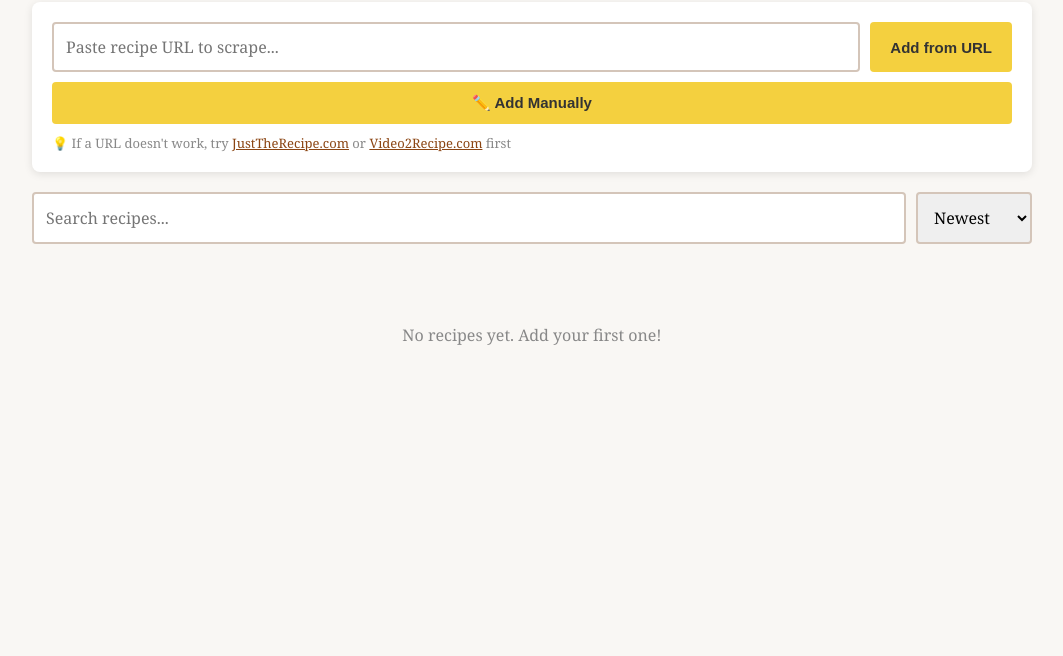
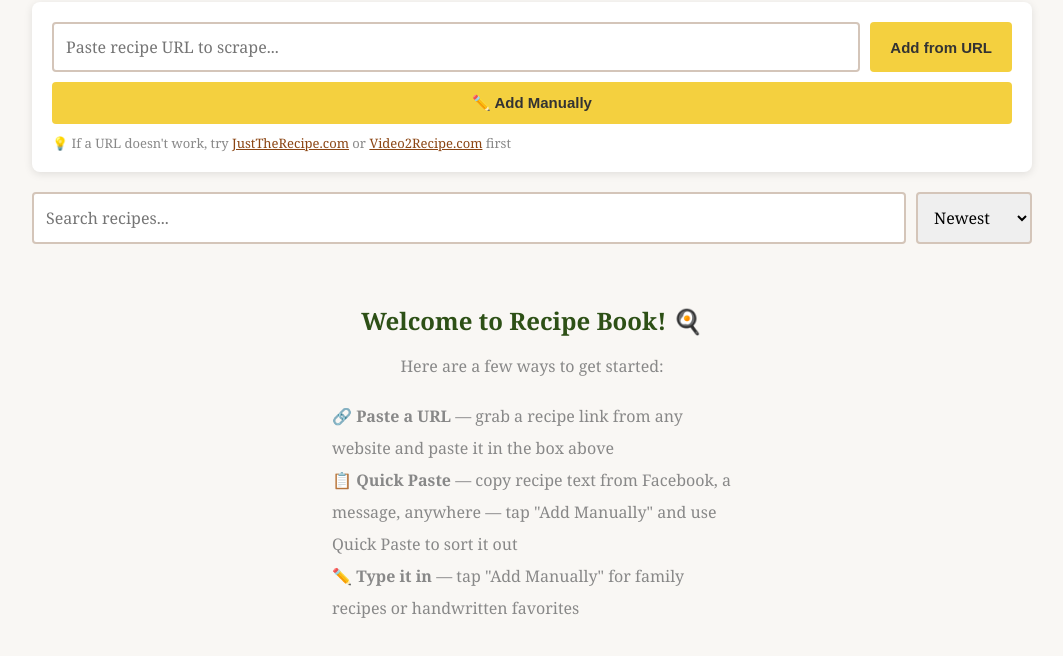
Before and after one commit to blondegedu/recipe-book-pwa, a plain HTML site: page index.html in a window 1280 px wide. Shown: the part 82-738 px from the top of the page, without its empty margins (108-1171 px from the left). Drawn offline with Linux system fonts and the light colour scheme.

Commit message:
Add friendly empty state guidance for new users

```diff
--- a/index.html
+++ b/index.html
@@ -236,7 +236,20 @@ async function renderList() {
 
     const el = document.getElementById('recipeList');
     if (!list.length) {
-        el.innerHTML = '<div class="empty">No recipes yet. Add your first one!</div>';
+        const q = document.getElementById('searchBox').value.trim();
+        if (q) {
+            el.innerHTML = '<div class="empty">No recipes match your search.</div>';
+        } else {
+            el.innerHTML = `<div class="empty" style="padding:40px 20px;">
+                <h2 style="color:#2d5016;margin-bottom:16px;">Welcome to Recipe Book! 🍳</h2>
+                <p style="margin-bottom:20px;line-height:1.7;">Here are a few ways to get started:</p>
+                <div style="text-align:left;max-width:400px;margin:0 auto;line-height:2;">
+                    <p><strong>🔗 Paste a URL</strong> — grab a recipe link from any website and paste it in the box above</p>
+                    <p><strong>📋 Quick Paste</strong> — copy recipe text from Facebook, a message, anywhere — tap "Add Manually" and use Quick Paste to sort it out</p>
+                    <p><strong>✏️ Type it in</strong> — tap "Add Manually" for family recipes or handwritten favorites</p>
+                </div>
+            </div>`;
+        }
         return;
     }
     el.innerHTML = '<div class="recipe-grid">' + list.map(r => `
```
